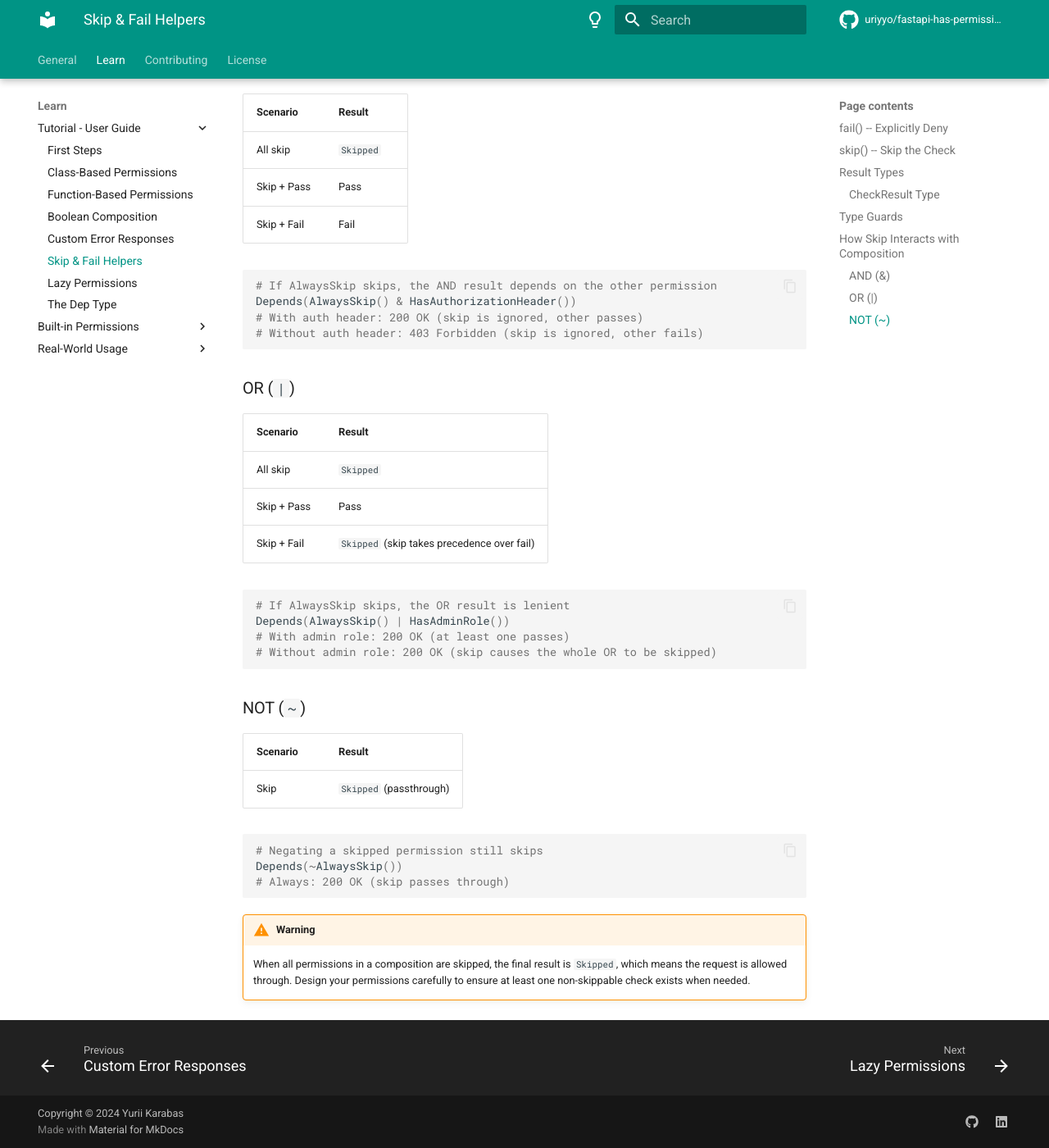
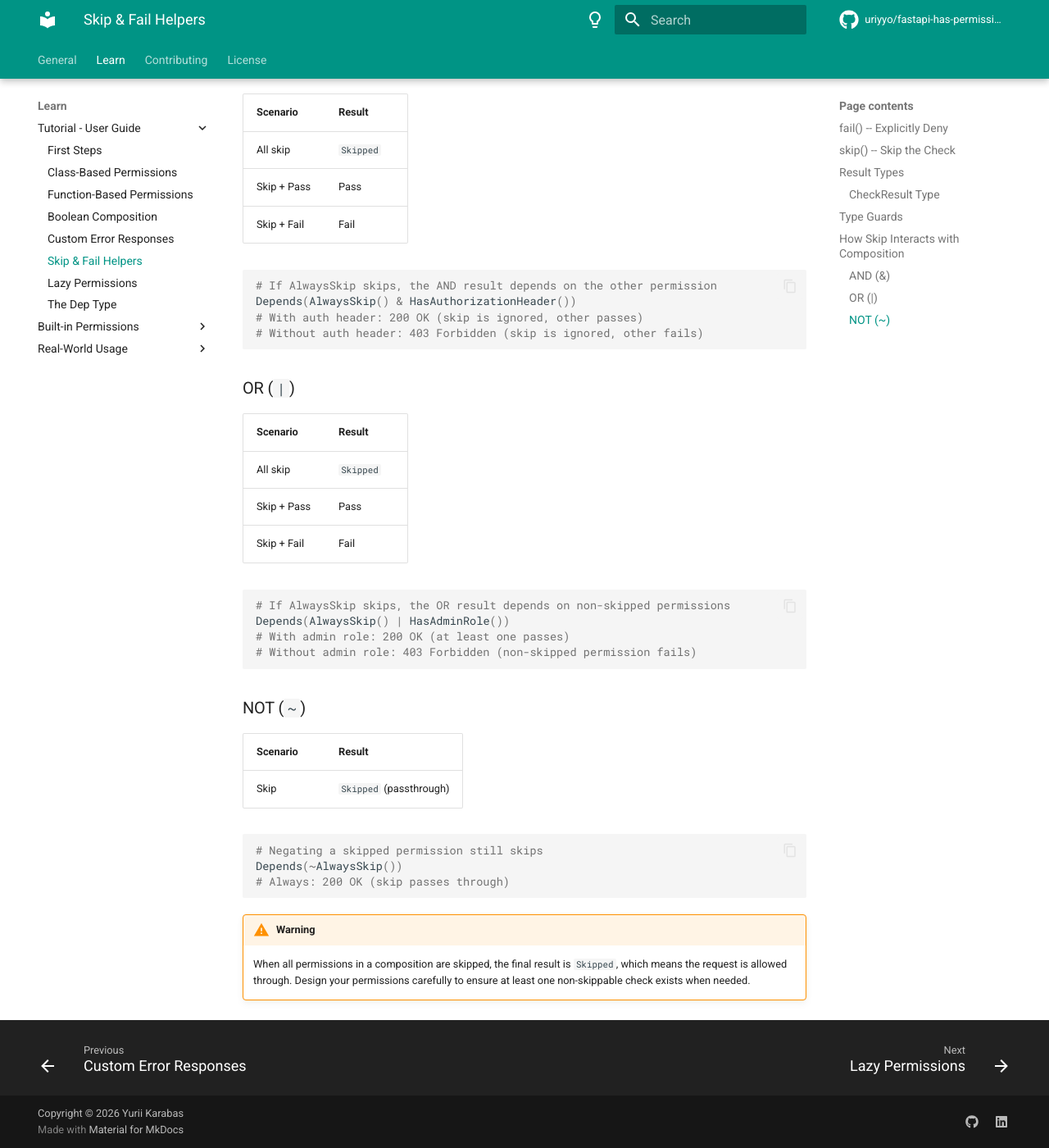
Before and after one commit to uriyyo/fastapi-has-permissions, an MkDocs documentation site: the page built from docs/learn/tutorial/skip_and_fail.md, in a window 1280 px wide and 1400 px high, scrolled down 2788 px. Shown: the whole window at 82% size. Built offline with MkDocs 1.6.1 and Material for MkDocs 9.7.7, drawn with Linux system fonts in a browser that asks for light colours; comment, search, counter and statistics services are not loaded.

Commit message:
Treat function permissions as factories; fix Any skip logic

````diff
--- a/docs/learn/tutorial/skip_and_fail.md
+++ b/docs/learn/tutorial/skip_and_fail.md
@@ -134,13 +134,13 @@ Depends(AlwaysSkip() & HasAuthorizationHeader())
 |----------|--------|
 | All skip | `Skipped` |
 | Skip + Pass | Pass |
-| Skip + Fail | `Skipped` (skip takes precedence over fail) |
+| Skip + Fail | Fail |
 
 ```python
-# If AlwaysSkip skips, the OR result is lenient
+# If AlwaysSkip skips, the OR result depends on non-skipped permissions
 Depends(AlwaysSkip() | HasAdminRole())
 # With admin role: 200 OK (at least one passes)
-# Without admin role: 200 OK (skip causes the whole OR to be skipped)
+# Without admin role: 403 Forbidden (non-skipped permission fails)
 ```
 
 ### NOT (`~`)
--- a/mkdocs.yml
+++ b/mkdocs.yml
@@ -1,7 +1,7 @@
 site_name: FastAPI Has Permissions
 site_author: Yurii Karabas
 site_description: Declarative permissions system for FastAPI
-copyright: "Copyright &copy; 2024 Yurii Karabas"
+copyright: "Copyright &copy; 2026 Yurii Karabas"
 repo_url: https://github.com/uriyyo/fastapi-has-permissions
 repo_name: uriyyo/fastapi-has-permissions
 
````
Also changed, not shown: README.md (+1 -1 lines), docs/learn/tutorial/function_based.md (+13 -6 lines), docs/license.md (+1 -1 lines), 5 other files.
